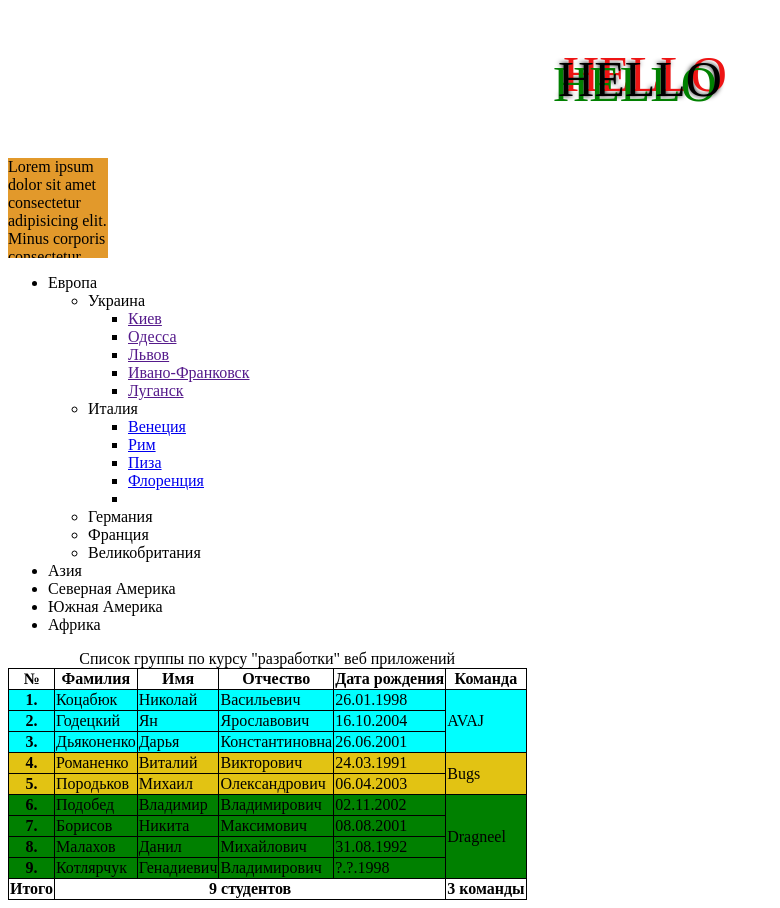
After one commit to VostokSOS-Frontend/bugs, a PHP site: page /Romanenko/work.html in a window 1280 px wide. The commit adds this page. Shown: the whole page, without its empty margins (0-780 px from the left). Run offline with PHP 8.4, Linux system fonts and the light colour scheme.

Commit message:
add work

```diff
--- a/Romanenko/css/style.css
+++ b/Romanenko/css/style.css
@@ -1,4 +1,23 @@
-
+.shadow{
+    text-align: center;
+    font-size: 50px;
+    text-shadow: -5px 5px 0 green, 5px -5px 0 rgb(238, 20, 20),0 0 5px black;
+}
+.box{
+    width:100px;
+    height: 100px;
+    background-color: rgb(226, 153, 43);
+    overflow: auto;
+}
+.box::-webkit-scrollbar{
+    width: 5px;
+}
+.box::-webkit-scrollbar-track{
+    background-color: blueviolet;
+}
+.box::-webkit-scrollbar-thumb{
+    background-color: rgb(226, 43, 98);
+}
 .right {
     background-image: url(../Gallery/img/spritesheet.png);
     background-repeat: no-repeat;
@@ -12,6 +31,7 @@
     width: 128px;
     height: 128px;
     background-position: -419px -5px;
+
 }
 .left {
     background-image: url(../Gallery/img/spritesheet.png);
@@ -27,3 +47,20 @@
     height: 128px;
     background-position: -143px -5px;
 }
+
+
+.team-avaj{
+    background-color: aqua;
+}
+.team-bugs{
+    background-color: rgb(226, 195, 19);
+}
+.team-dragneel{
+    background-color: green;
+}
+table{
+    border-collapse: collapse;
+}
+table td,table th{
+    border: solid 1px black;
+}
--- /dev/null
+++ b/Romanenko/work.html
@@ -0,0 +1,152 @@
+<!DOCTYPE html>
+<html lang="en">
+<head>
+    <meta charset="UTF-8">
+    <title>Document</title>
+    <link rel="stylesheet" href="css/style.css">
+</head>
+<body>
+
+    <p class="shadow">HELLO</p>
+
+<P class="box">Lorem ipsum dolor sit amet consectetur adipisicing elit. Minus corporis consectetur veritatis quia fugiat placeat sapiente iste quod iusto accusantium. Neque, veniam eaque? Iste ex sit, dolores eum quo modi?</P>
+
+    <nav>
+        <ul class="main-menu">
+            <li class="item">Европа
+                <ul class="menu">
+                    <li>Украина
+                        <ul>
+                            <li><a href="">Киев</a></li>
+                            <li><a href="">Одесса</a></li>
+                            <li><a href="">Львов</a></li>
+                            <li><a href="">Ивано-Франковск</a></li>
+                            <li><a href="">Луганск</a></li>
+                        </ul>
+                    </li>
+                    <li>Италия
+                        <ul>
+                            <li><a href="#">Венеция</a></li>
+                            <li><a href="#">Рим</a></li>
+                            <li><a href="#">Пиза</a></li>
+                            <li><a href="#">Флоренция</a></li>
+                            <li><a href="#"></a></li>
+                        </ul>
+                    </li>
+                    <li>Германия</li>
+                    <li>Франция</li>
+                    <li>Великобритания</li>
+                </ul>
+            </li>
+            <li>Азия</li>
+            <li>Северная Америка</li>
+            <li>Южная Америка</li>
+            <li>Африка</li>
+        </ul>
+    </nav>
+
+
+
+    <table>
+        <caption>Список группы по курсу "разработки" веб приложений</caption>
+        <colgroup>
+            <col>
+            <col>
+            <col>
+            <col>
+            <col>
+            <col>
+        </colgroup>
+        <thead>
+        <tr>
+            <th>№</th>
+            <th>Фамилия</th>
+            <th>Имя</th>
+            <th>Отчество</th>
+            <th>Дата рождения</th>
+            <th>Команда</th>
+        </tr>
+        </thead>
+        <tfoot back>
+                <tr>
+                    <th>Итого</th>
+                    <th colspan="4">9 студентов</th>
+                    <th>3 команды</th>
+                </tr>
+        </tfoot>
+        <tbody class="team-avaj">
+        <tr>
+            <th>1.</th>
+            <td>Коцабюк</td>
+            <td>Николай</td>
+            <td>Васильевич</td>
+            <td>26.01.1998</td>
+            <td rowspan="3">AVAJ</td>
+        </tr>
+        <tr>
+            <th>2.</th>
+            <td>Годецкий</td>
+            <td>Ян</td>
+            <td>Ярославович</td>
+            <td>16.10.2004</td>
+        </tr>
+        <tr>
+            <th>3.</th>
+            <td>Дьяконенко</td>
+            <td>Дарья</td>
+            <td>Константиновна</td>
+            <td>26.06.2001</td>
+        </tr>
+        </tbody>
+        <tbody class="team-bugs">
+        <tr>
+            <th>4.</th>
+            <td>Романенко</td>
+            <td>Виталий</td>
+            <td>Викторович</td>
+            <td>24.03.1991</td>
+            <td rowspan="2">Bugs</td>
+        </tr>
+        <tr>
+            <th>5.</th>
+            <td>Породьков</td>
+            <td>Михаил</td>
+            <td>Олександрович</td>
+            <td>06.04.2003</td>
+        </tr>
+        </tbody>
+
+        <tbody class="team-dragneel">
+        <tr>
+            <th>6.</th>
+            <td>Подобед</td>
+            <td>Владимир</td>
+            <td>Владимирович</td>
+            <td>02.11.2002</td>
+            <td rowspan="4">Dragneel</td>
+        </tr>
+        <tr>
+            <th>7.</th>
+            <td>Борисов</td>
+            <td>Никита</td>
+            <td>Максимович</td>
+            <td>08.08.2001</td>
+        </tr>
+        <tr>
+            <th>8.</th>
+            <td>Малахов</td>
+            <td>Данил</td>
+            <td>Михайлович</td>
+            <td>31.08.1992</d>
+        </tr>
+        <tr>
+            <th>9.</th>
+            <td>Котлярчук</td>
+            <td>Генадиевич</td>
+            <td>Владимирович</td>
+            <td>?.?.1998</td>
+        </tr>
+        </tbody>
+    </table>
+</body>
+</html>
```
